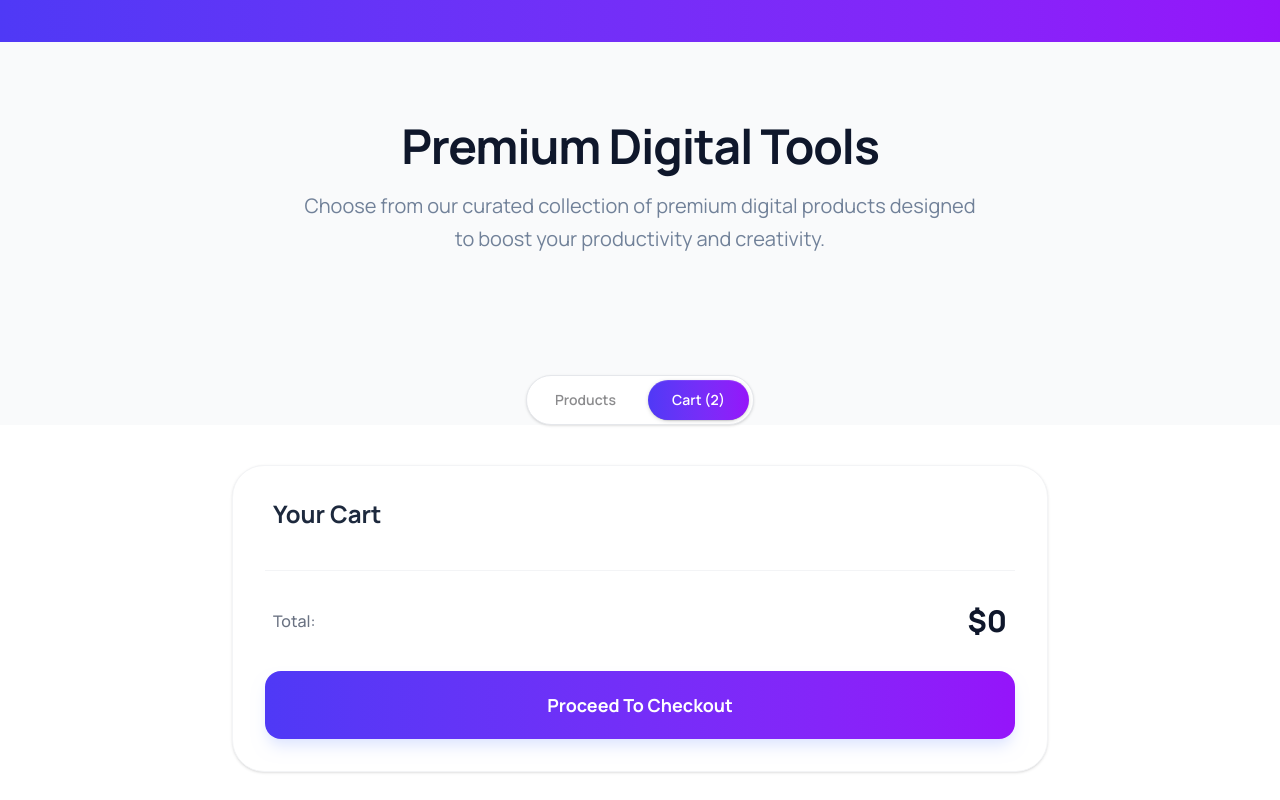
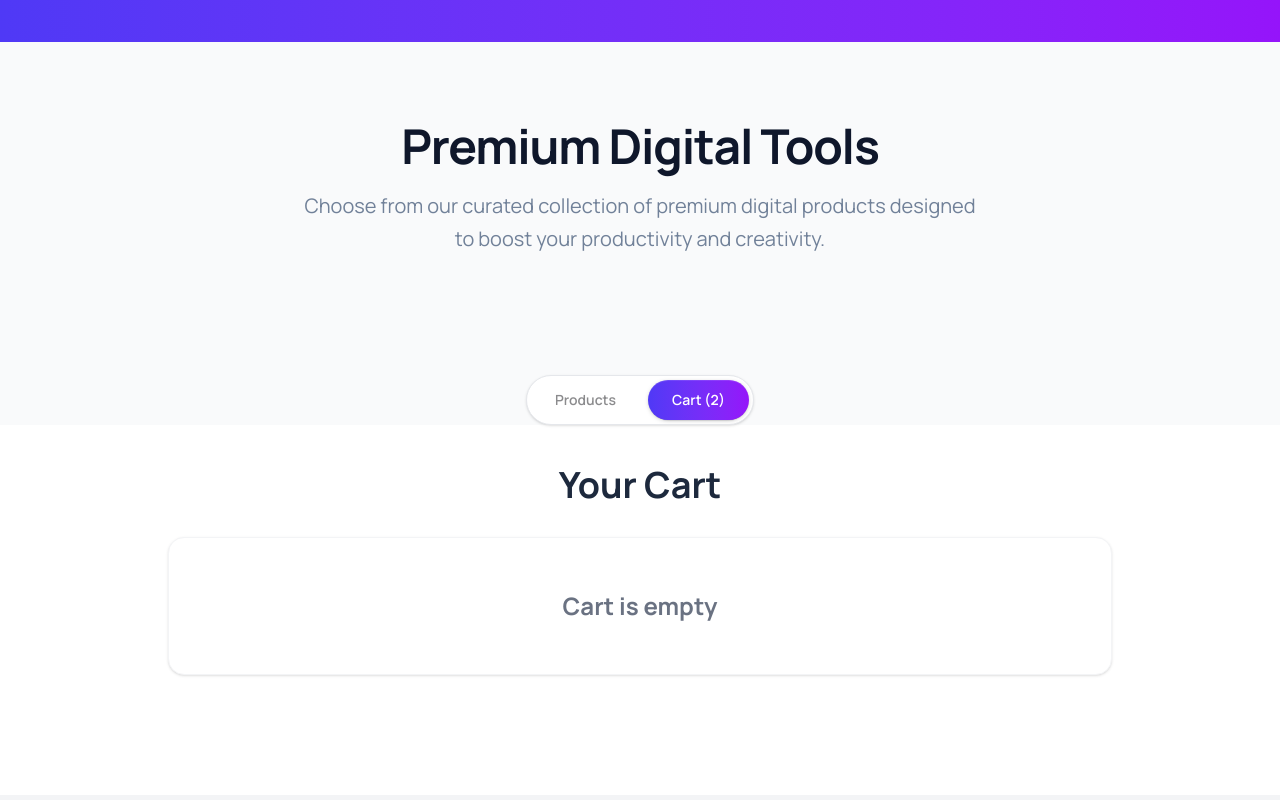
Before and after one commit to OnikTechHub/DigiTools, a React (Vite) app: page / in a window 1280 px wide. Both pictures are taken after a click on the radio button "Cart (2)". Shown: the part 939-1739 px from the top of the page. Built offline with nearby package versions, Linux system fonts and the light colour scheme.

Commit message:
Removing item from cart

```diff
--- a/src/App.jsx
+++ b/src/App.jsx
@@ -36,7 +36,7 @@ function App() {
       </div>
       {activeTab === "Products" && <ProductList productListPromise={productListPromise} carts={carts} setCarts={setCarts}></ProductList>}
 
-      {activeTab === "Cart" && <Card carts={carts}></Card>}
+      {activeTab === "Cart" && <Card carts={carts} setCarts={setCarts}></Card>}
       <StepsSection></StepsSection>
       <TransformSection></TransformSection>
       <Footer></Footer>
--- a/src/component/ProductList/Card.jsx
+++ b/src/component/ProductList/Card.jsx
@@ -1,18 +1,33 @@
 import React from 'react';
 
-const Card = ({ carts }) => {
+const Card = ({ carts, setCarts }) => {
 
     const total = carts.reduce((sum, item) => sum + item.price, 0);
 
-    console.log(carts);
+    // console.log(carts);
+
+    const handlePayment = () => {
+        setCarts([])
+    }
+
+    const handleDelete = (item) => {
+        // console.log(item)
+        const filteredArray = carts.filter(c => c.id !== item.id)
+        // console.log(filteredArray)
+        setCarts(filteredArray)
+    }
     return (
-        <div className='max-w-4xl mx-auto p-6 md:p-10'>
+        <div className='max-w-5xl mx-auto p-6 md:p-10'>
 
-            <div className="bg-white border border-gray-100 rounded-[2rem] p-8 shadow-sm">
-                <h2 className='text-2xl font-bold text-slate-800 mb-8 px-2'>
+            <h2 className='text-4xl font-bold text-center text-slate-800 mb-8 px-2'>
                 Your Cart
             </h2>
 
+            <div className="bg-white border border-gray-100 rounded-2xl p-8 shadow-sm">
+
+                {
+                    carts.length === 0 ? <p className='text-center text-2xl font-bold p-5 text-gray-500'>Cart is empty</p> :
+                        <>
                             <div className='space-y-4'>
                                 {carts.map(item => (
 
@@ -31,7 +46,7 @@ const Card = ({ carts }) => {
                                             </div>
                                         </div>
 
-                            <button className='text-pink-500 hover:text-pink-600 font-semibold text-sm px-4 py-2 transition-opacity'>
+                                        <button onClick={() => handleDelete(item)} className='text-pink-500 hover:text-pink-600 font-semibold text-sm px-4 py-2 transition-opacity'>
                                             Remove
                                         </button>
                                     </div>
@@ -44,10 +59,13 @@ const Card = ({ carts }) => {
                                     <span className='text-3xl font-black text-slate-900'>${total}</span>
                                 </div>
 
-                    <button className='w-full bg-gradient-to-r from-[#4F39F6] to-[#9514FA] hover:opacity-90 text-white py-5 rounded-2xl font-bold text-lg shadow-lg shadow-indigo-100 transition-all active:scale-[0.98]'>
+                                <button onClick={handlePayment} className='w-full bg-gradient-to-r from-[#4F39F6] to-[#9514FA] hover:opacity-90 text-white py-5 rounded-2xl font-bold text-lg shadow-lg shadow-indigo-100 transition-all active:scale-[0.98]'>
                                     Proceed To Checkout
                                 </button>
                             </div>
+                        </>
+                }
+
             </div>
         </div>
     );
```
Lines whose indentation alone changed are shown as unchanged.
